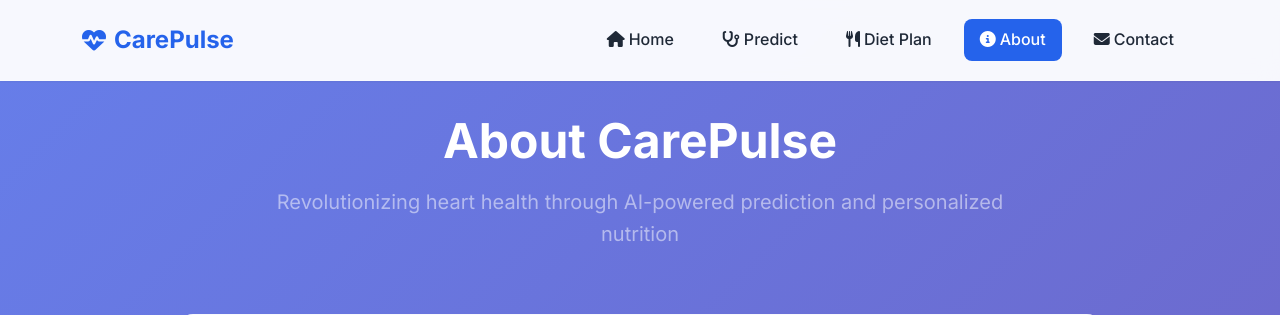
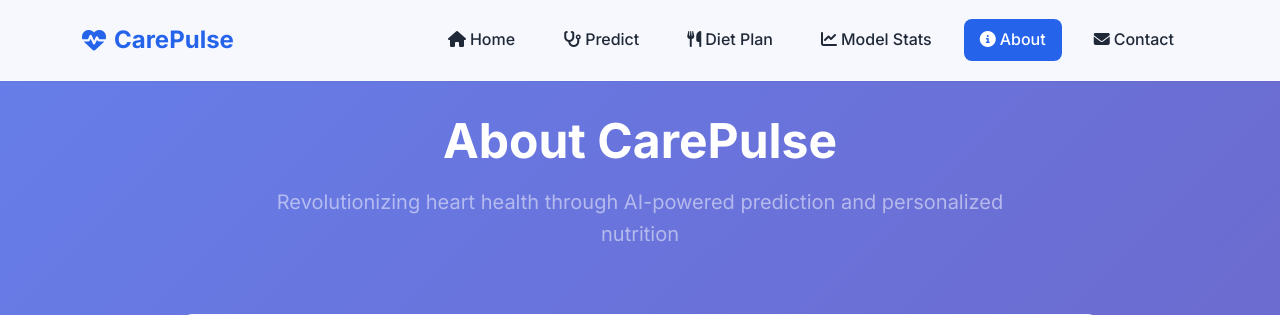
Before and after one commit to Soumen633/Heart-DiseasePrediction-With-Personalized-Diet-Plan, a Flask app: page /about in a window 1280 px wide. Shown: the top 315 px of the page. Run offline with Flask 3, Linux system fonts and the light colour scheme; some libraries are stand-ins or nearby versions.

Commit message:
Update base.html

```diff
--- a/templates/base.html
+++ b/templates/base.html
@@ -358,6 +358,11 @@
             </a>
         </li>
         <li class="nav-item">
+            <a class="nav-link {% if request.endpoint == 'model_statistics' %}active{% endif %}" href="{{ url_for('model_statistics') }}">
+                <i class="fas fa-chart-line me-1"></i>Model Stats
+            </a>
+        </li>
+        <li class="nav-item">
             <a class="nav-link {% if request.endpoint == 'about' %}active{% endif %}" href="{{ url_for('about') }}">
                 <i class="fas fa-info-circle me-1"></i>About
             </a>
```
Lines whose indentation alone changed are shown as unchanged.
